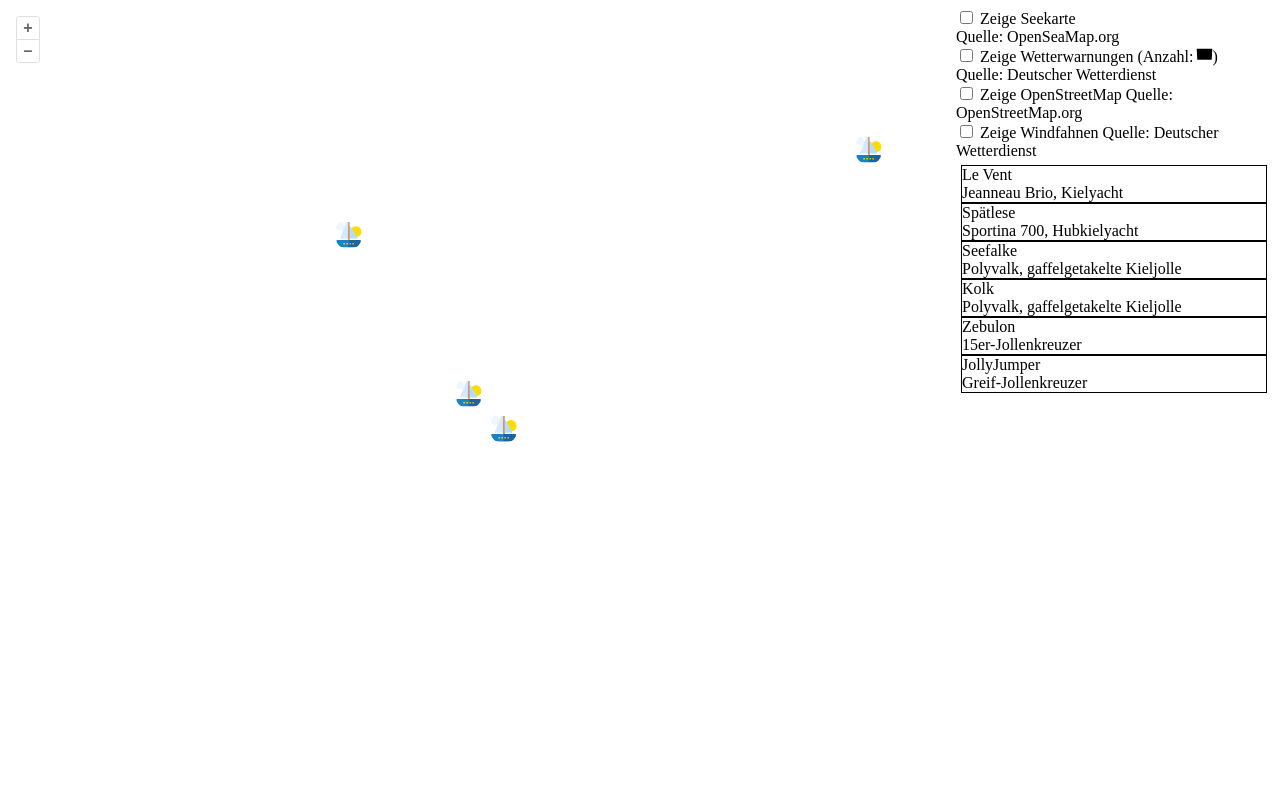
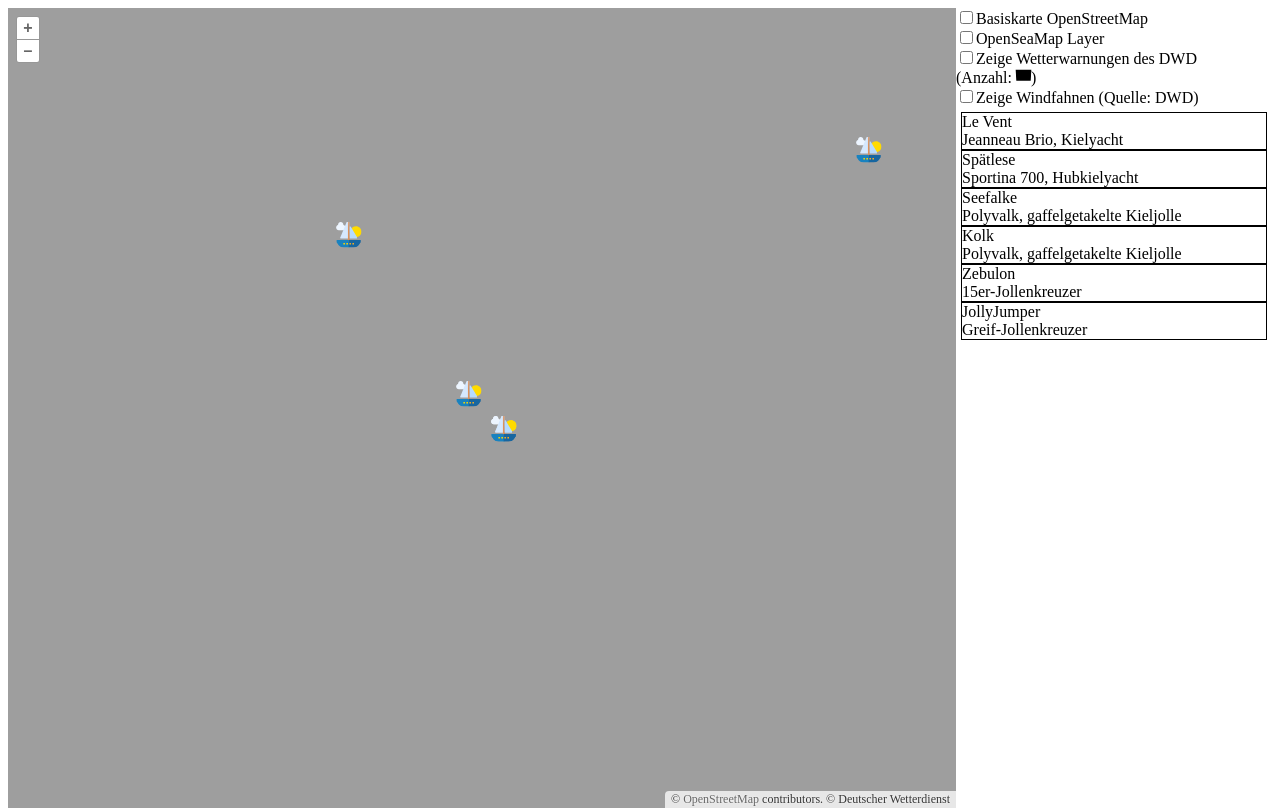
Before and after one commit to otmi100/BoatMap, a website built with Parcel: page index.html in a window 1280 px wide. Built offline with nearby package versions, Linux system fonts and the light colour scheme; no server answers.

Commit message:
fixing this null error, extracting OSM Layer, changing menu generation

```diff
--- a/index.html
+++ b/index.html
@@ -1,37 +1,21 @@
 <!DOCTYPE html>
 <html>
+
 <head>
   <meta charset="utf-8" />
   <title>SUB Boote</title>
   <link rel="stylesheet" type="text/css" href="style.css">
 </head>
+
 <body>
   <div class="main">
     <div id="map" class="map"></div>
   </div>
-    <div class="menu">
-      <label class="switch">
-        <input type="checkbox" id="seamaplayer">
-        Zeige Seekarte<br>
-        Quelle: OpenSeaMap.org
-      </label><br />
-      <label class="switch">
-        <input type="checkbox" id="dwdwarninglayer">
-        Zeige Wetterwarnungen (Anzahl: <span id="warndingcount"></span><div id="spinner"></div>)<br>
-        Quelle: Deutscher Wetterdienst
-      </label><br />
-      <label class="switch">
-        <input type="checkbox" id="osmlayer">
-        Zeige OpenStreetMap
-        Quelle: OpenStreetMap.org
-      </label><br />
-      <label class="switch">
-        <input type="checkbox" id="windbarblayer">
-        Zeige Windfahnen
-        Quelle: Deutscher Wetterdienst
-      </label><br />
+  <div id="menu">
+    <div id="layerswitcher"></div>
     <ul id="boats"></ul>
   </div>
   <script src="./src/index.ts"></script>
 </body>
+
 </html>
--- a/src/components/BoatMenu.ts
+++ b/src/components/BoatMenu.ts
@@ -1,26 +1,91 @@
 import { Boat } from "./Boat";
 import { BoatMapController } from "../controllers/BoatMapController";
+import { BoatMenuController } from "../controllers/BoatMenuController";
 
 export class BoatMenu {
 
+  private layers = [
+    { name: "OpenStreetMapLayer", innerHTML: "Basiskarte OpenStreetMap", inputElement: {} },
+    { name: "OpenSeaMapLayer", innerHTML: "OpenSeaMap Layer", inputElement: {} },
+    { name: "WeatherwarningLayer", innerHTML: "Zeige Wetterwarnungen des DWD <br>(Anzahl: <span id=\"warndingcount\"></span><div id=\"spinner\"></div>)", inputElement: {} },
+    { name: "WindbarbLayer", innerHTML: "Zeige Windfahnen (Quelle: DWD)", inputElement: {} },
+  ];
 
-  constructor(boats: Boat[], boatMapController: BoatMapController) {
+  private boatMenuController: BoatMenuController;
 
-    console.log(boatMapController);
+  constructor(boats: Boat[], boatMenuController: BoatMenuController) {
+    this.boatMenuController = boatMenuController;
+    this.generateLayerCheckboxes(boatMenuController);
+    this.generateBoatList(boats, boatMenuController);
+  }
+
+  generateBoatList(boats: Boat[], boatMenuController: BoatMenuController) {
     const boatList = document.getElementById("boats");
     if (boatList) {
       boats.forEach((boat, index) => {
         var boatEntry = document.createElement("li");
-
         boatEntry.appendChild(document.createTextNode(boat.name));
         boatEntry.appendChild(document.createElement("BR"));
         boatEntry.appendChild(document.createTextNode(boat.type));
-
-        boatEntry.onclick = function () {
-          boatMapController.viewBoat(index);
-        };
+        boatEntry.onclick = () => boatMenuController.viewBoat(index);
         boatList.appendChild(boatEntry);
       });
+    }
+  }
+
+  generateLayerCheckboxes(boatMenuController: BoatMenuController) {
+    const switcherElements = document.getElementById("layerswitcher");
+    this.layers.forEach(layer => {
+      var layerLabel = document.createElement("label");
+      var layerCheckBox = document.createElement("INPUT");
+      layerCheckBox.setAttribute("type", "checkbox");
+      layerCheckBox.setAttribute("id", layer.name);
+      layerLabel.appendChild(layerCheckBox);
+      var caption = document.createElement("SPAN");
+      caption.innerHTML = layer.innerHTML;
+      layerLabel.appendChild(caption);
+      layerCheckBox.onclick = () => boatMenuController.setLayerVisibilty();
+      layer.inputElement = layerCheckBox;
+      switcherElements?.appendChild(layerLabel);
+      switcherElements?.appendChild(document.createElement("BR"));
+
+    });
+  }
+
+  /*
+<label class="switch">
+<input type="checkbox" id="seamaplayer">
+Zeige Seekarte<br>
+Quelle: OpenSeaMap.org
+</label><br />
+<label class="switch">
+<input type="checkbox" id="dwdwarninglayer">
+Zeige Wetterwarnungen <br>
+Quelle: Deutscher Wetterdienst
+</label><br />
+<label class="switch">
+<input type="checkbox" id="osmlayer">
+Zeige OpenStreetMap
+Quelle: OpenStreetMap.org
+</label><br />
+<label class="switch">
+<input type="checkbox" id="windbarblayer">
+Zeige Windfahnen
+Quelle: Deutscher Wetterdienst
+</label><br />*/
+
+
+  styleBoatMenu(selectedBoatIndex: number): void {
+    var boats = this.getBoatItems();
+
+    for (var i = 0; i < boats.length; i++) {
+      if (selectedBoatIndex == -1) {
+        boats[i].classList.remove("active");
+      } else if (selectedBoatIndex == i) {
+        boats[i].classList.add("active");
+      } else {
+        boats[i].classList.remove("active");
+      }
     }
   }
 
@@ -29,4 +94,8 @@ export class BoatMenu {
       "li"
     );
   }
+
+  getLayers() {
+    return this.layers;
+  }
 }
--- /dev/null
+++ b/src/components/layers/OpenStreetMapLayer.ts
@@ -0,0 +1,11 @@
+import TileLayer from "ol/layer/Tile";
+import OSM, { ATTRIBUTION } from "ol/source/OSM";
+
+export class OpenStreetMapLayer extends TileLayer {
+  constructor() {
+    super({
+      source: new OSM(),
+    });
+    this.set("layerName", "OpenStreetMapLayer");
+  }
+}
--- a/src/components/layers/SailingAreaLayer.ts
+++ b/src/components/layers/SailingAreaLayer.ts
@@ -28,16 +28,15 @@ export class SailingAreaLayer extends VectorLayer {
     super({
       source: vectorSource,
       style: selectedStyle,
-      visible: false,
+      visible: true,
     });
 
     this.set("layerName", "SailingAreaLayer");
-    this.showAreas([]);
   }
 
   showAreas(sailingAreas: string[]): void {
-    this.setVisible(true);
     vectorSource.getFeatures().forEach((feature:Feature) => {
+
       if (sailingAreas.some((sa) => sa === feature.getProperties()["name"])) {
         feature.setStyle(selectedStyle);
       } else {
--- a/src/controllers/BoatMapController.ts
+++ b/src/controllers/BoatMapController.ts
@@ -6,6 +6,10 @@ import { Boat } from "../components/Boat";
 import { BoatLayer } from "../components/layers/BoatLayer";
 import { BoatMenu } from "../components/BoatMenu";
 import { BoatMenuController } from "./BoatMenuController";
+import { WeatherwarningLayer } from "../components/layers/WeatherwarningLayer";
+import { OpenSeaMapLayer } from "../components/layers/OpenSeaMapLayer";
+import { OpenStreetMapLayer } from "../components/layers/OpenStreetMapLayer";
+import { WindbarbLayer } from "../components/layers/WindbarbLayer";
 
 export class BoatMapController {
 
@@ -14,11 +18,20 @@ export class BoatMapController {
   private boatMenuController: BoatMenuController | undefined;
   private boats: Boat[];
 
-  constructor(boats: Boat[], boatMap: BoatMap) {
+  constructor(boats: Boat[]) {
     this.boats = boats;
 
-    boatMap.on("click", (evt) => {
-      var feature = boatMap.forEachFeatureAtPixel(evt.pixel, function (feature) {
+    var boatLayer = new BoatLayer(boats);
+    var sailingAreaLayer = new SailingAreaLayer();
+    var weatherwarningLayer = new WeatherwarningLayer();
+    var openSeaMapLayer = new OpenSeaMapLayer();
+    var openStreetMapLayer = new OpenStreetMapLayer();
+    var windbarbLayer = new WindbarbLayer();
+
+    this.boatMap = new BoatMap([openStreetMapLayer, openSeaMapLayer, sailingAreaLayer, weatherwarningLayer, windbarbLayer, boatLayer]);
+
+    this.boatMap.on("click", (evt) => {
+      var feature = this.boatMap.forEachFeatureAtPixel(evt.pixel, function (feature) {
         return feature;
       });
       if (feature) {
@@ -38,13 +51,13 @@ export class BoatMapController {
     });
 
     // change mouse cursor when over marker
-    boatMap.on("pointermove", (e) => {
-      var pixel = boatMap.getEventPixel(e.originalEvent);
-      var hit = boatMap.hasFeatureAtPixel(pixel);
-      (<HTMLElement>boatMap.getTarget()).style.cursor = hit ? "pointer" : "";
+    this.boatMap.on("pointermove", (e) => {
+      var pixel = this.boatMap.getEventPixel(e.originalEvent);
+      var hit = this.boatMap.hasFeatureAtPixel(pixel);
+      (<HTMLElement>this.boatMap.getTarget()).style.cursor = hit ? "pointer" : "";
     });
 
-    this.boatMap = boatMap;
+    this.boatMap = this.boatMap;
   }
 
   registerBoatMenuController(boatMenuController: BoatMenuController) {
@@ -52,9 +65,8 @@ export class BoatMapController {
   }
 
   viewBoat(boatIndex: number) {
-    console.log(this.boatMap.getLayers());
-    var sailingAreaLayer = <SailingAreaLayer>this.boatMap.getLayer("SailingAreaLayer");
-    var boatLayer = <BoatLayer>this.boatMap.getLayer("BoatLayer");
+    var sailingAreaLayer = <SailingAreaLayer>this.boatMap.getLayerByName("SailingAreaLayer");
+    var boatLayer = <BoatLayer>this.boatMap.getLayerByName("BoatLayer");
 
     if (boatIndex == this.selectedBoatIndex) {
       this.selectedBoatIndex = -1; // Delesect Boat
@@ -72,8 +84,6 @@ export class BoatMapController {
       console.log("Boat with id " + boatIndex + " not found.");
       return;
     }
-
-    console.log(this.boatMap);
     boatLayer.highlightBoat(this.selectedBoatIndex);
     if(this.boatMenuController) {
       this.boatMenuController.styleBoatMenu(this.selectedBoatIndex);
@@ -99,4 +109,16 @@ export class BoatMapController {
     });
 
   }
+
+  setVisibleLayers(layers: string[]) {
+    if(!layers.includes("BoatLayer")) {
+      layers.push("BoatLayer")
+    }
+    if(!layers.includes("SailingAreaLayer")) {
+      layers.push("SailingAreaLayer");
+    }
+    this.boatMap.setVisibleLayers(layers);
+  }
+
+
 }
--- a/src/controllers/BoatMenuController.ts
+++ b/src/controllers/BoatMenuController.ts
@@ -1,24 +1,37 @@
 import { BoatMenu } from "../components/BoatMenu";
 import { Boat } from "../components/Boat";
+import { BoatMapController } from "./BoatMapController";
 
 export class BoatMenuController {
   private boatMenu: BoatMenu;
+  private boatMapController: BoatMapController | undefined;
 
-  constructor(boatMenu: BoatMenu) {
-    this.boatMenu = boatMenu;
+  x = "test";
+
+  constructor(boats: Boat[]) {
+    this.boatMenu = new BoatMenu(boats, this);
   }
 
-  styleBoatMenu(selectedBoatIndex: number): void {
-    var boats = this.boatMenu.getBoatItems();
+  viewBoat(boatIndex: number) {
+    this.boatMapController?.viewBoat(boatIndex);
+  }
 
-    for (var i = 0; i < boats.length; i++) {
-      if (selectedBoatIndex == -1) {
-        boats[i].classList.remove("active");
-      } else if (selectedBoatIndex == i) {
-        boats[i].classList.add("active");
-      } else {
-        boats[i].classList.remove("active");
+  styleBoatMenu(selectedBoatIndex: number) {
+    this.boatMenu.styleBoatMenu(selectedBoatIndex);
+  }
+
+  setLayerVisibilty() : void {
+    let visibleLayers:string[] = [];
+    this.boatMenu.getLayers().forEach(layer => {
+      if((<HTMLInputElement>layer.inputElement).checked) {
+        console.log(layer.name);
+        visibleLayers.push(layer.name);
       }
-    }
+    });
+    this.boatMapController?.setVisibleLayers(visibleLayers);
+  }
+
+  registerBoatMapController(boatMapController: BoatMapController) {
+    this.boatMapController = boatMapController;
   }
 }
--- a/src/index.ts
+++ b/src/index.ts
@@ -1,58 +1,30 @@
 import "ol/ol.css";
 
-import OSM from "ol/source/OSM";
 import * as boatsJson from "./data/boats.json";
-import { BoatLayer } from "./components/layers/BoatLayer";
-import { SailingAreaLayer } from "./components/layers/SailingAreaLayer";
-import { WeatherwarningLayer } from "./components/layers/WeatherwarningLayer";
-import { OpenSeaMapLayer } from "./components/layers/OpenSeaMapLayer";
-import TileLayer from "ol/layer/Tile";
 import { BoatMenu } from "./components/BoatMenu";
-import { BoatMap } from "./components/BoatMap";
-import { WindbarbLayer } from "./components/layers/WindbarbLayer";
 import { BoatMapController } from "./controllers/BoatMapController";
 import { BoatMenuController } from "./controllers/BoatMenuController";
 
 
+
 var boatMenu: BoatMenu;
 
-var boatLayer = new BoatLayer(boatsJson.boats);
-var sailingAreaLayer = new SailingAreaLayer();
-var weatherwarningLayer = new WeatherwarningLayer();
-var openSeaMapLayer = new OpenSeaMapLayer();
-var openStreetMapLayer = new TileLayer({
-  source: new OSM(),
-});
-var windbarbLayer = new WindbarbLayer();
 
-const boatMap = new BoatMap([openSeaMapLayer, openStreetMapLayer, sailingAreaLayer, weatherwarningLayer, windbarbLayer, boatLayer]);
 var boatMenuController: BoatMenuController;
 var boatMapController: BoatMapController;
 
 window.onload = function () {
-  boatMapController = new BoatMapController(boatsJson.boats, boatMap);
-  boatMenu = new BoatMenu(boatsJson.boats, boatMapController);
-  boatMenuController = new BoatMenuController(boatMenu);
+  boatMapController = new BoatMapController(boatsJson.boats);
+  boatMenuController = new BoatMenuController(boatsJson.boats);
   boatMapController.registerBoatMenuController(boatMenuController);
-
-
+  boatMenuController.registerBoatMapController(boatMapController);
 };
 
 
 
 // Layer Switcher
-function openSeaMapLayerVisibility() {
-  if ((<HTMLInputElement>document.getElementById("seamaplayer")).checked) {
-    openSeaMapLayer.setVisible(true);
-  } else {
-    openSeaMapLayer.setVisible(false);
-  }
-}
-openSeaMapLayerVisibility();
-(<HTMLElement>document.getElementById("seamaplayer")).addEventListener(
-  "click",
-  openSeaMapLayerVisibility
-);
+/*
+
 
 function dwdwarningLayerVisibility() {
   if ((<HTMLInputElement>document.getElementById("dwdwarninglayer")).checked) {
@@ -62,10 +34,7 @@ function dwdwarningLayerVisibility() {
   }
 }
 dwdwarningLayerVisibility();
-(<HTMLElement>document.getElementById("dwdwarninglayer")).addEventListener(
-  "click",
-  dwdwarningLayerVisibility
-);
+(<HTMLElement>document.getElementById("dwdwarninglayer"))
 
 function osmLayerVisibility() {
   if ((<HTMLInputElement>document.getElementById("osmlayer")).checked) {
@@ -92,3 +61,4 @@ windbarblayerVisibility();
   "click",
   windbarblayerVisibility
 );
+*/
--- a/style.css
+++ b/style.css
@@ -1,4 +1,4 @@
-.menu {
+#menu {
   width: 25%;
   float: left;
 }
--- a/tsconfig.json
+++ b/tsconfig.json
@@ -6,7 +6,7 @@
     // "incremental": true,                   /* Enable incremental compilation */
     "target": "es5",                          /* Specify ECMAScript target version: 'ES3' (default), 'ES5', 'ES2015', 'ES2016', 'ES2017', 'ES2018', 'ES2019', 'ES2020', or 'ESNEXT'. */
     "module": "commonjs",                     /* Specify module code generation: 'none', 'commonjs', 'amd', 'system', 'umd', 'es2015', 'es2020', or 'ESNext'. */
-    // "lib": [],                             /* Specify library files to be included in the compilation. */
+    "lib": ["dom", "es2017"],                             /* Specify library files to be included in the compilation. */
     // "allowJs": true,                       /* Allow javascript files to be compiled. */
     // "checkJs": true,                       /* Report errors in .js files. */
     // "jsx": "preserve",                     /* Specify JSX code generation: 'preserve', 'react-native', or 'react'. */
```
Also changed, not shown: src/components/BoatMap.ts (+11 -1 lines). Lines whose indentation alone changed are shown as unchanged.
